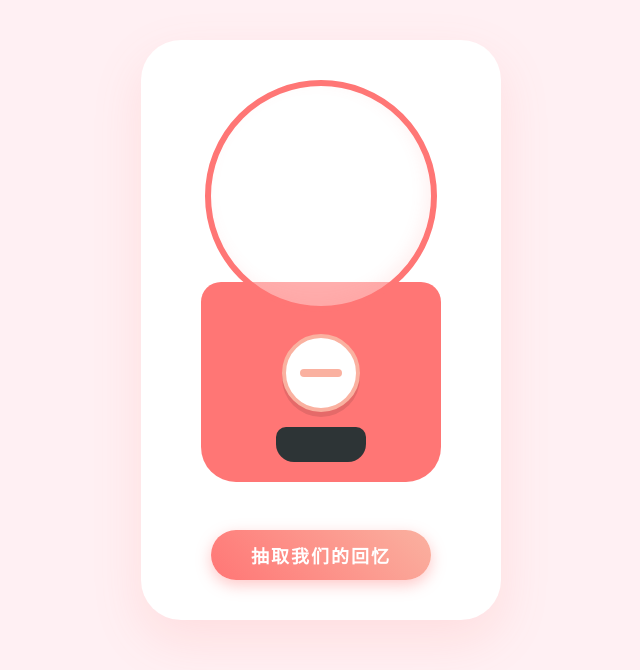
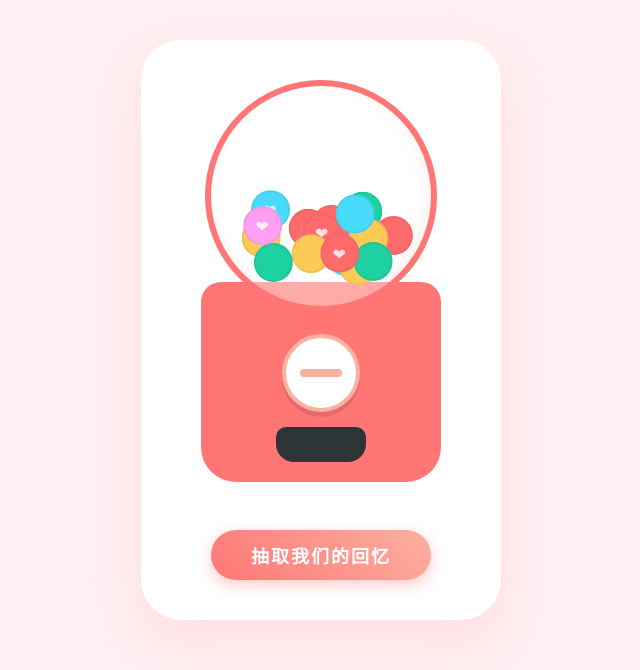
Before and after one commit to jingjing0304/HYD, a plain HTML site: page index.html in a window 1280 px wide. Shown: the whole page, without its empty margins (319-959 px from the left). Drawn offline with Linux system fonts and the light colour scheme.

Commit message:
Update index.html

```diff
--- a/index.html
+++ b/index.html
@@ -142,7 +142,7 @@
 <script>
     // --- 这里的配置是关键！已帮你填好 ---
     const memories = [
-        { text: "小咪和你和我。", /image: "./images/data1.jpg" },
+        { text: "小咪和你和我。", image: "./images/data1.jpg" },
         { text: "旁边生气的猫是我。", image: "./images/data2.jpg" },
         { text: "吃鸡少女", image: "./images/data3.jpg" },
         { text: "沃尔玛的路上总有猫。", image: "./images/data4.jpg" },
@@ -255,5 +255,4 @@
     }
 </script>
 </body>
-
 </html>
```
